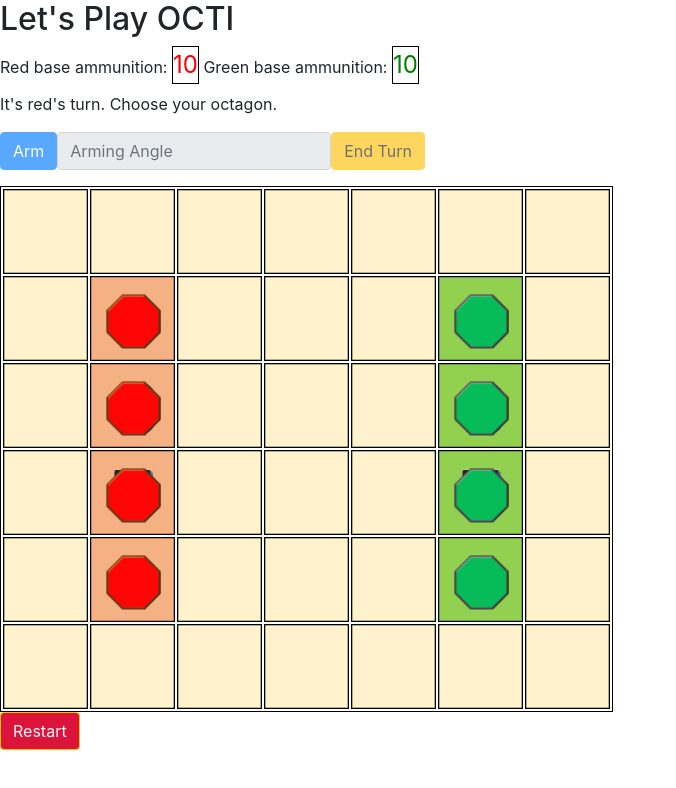
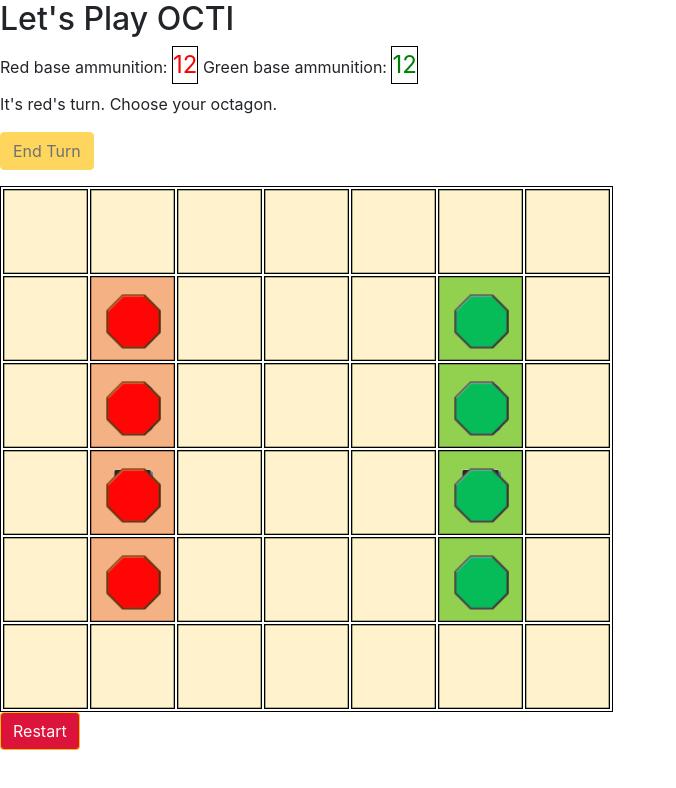
Before and after one commit to yosihezi/octi-angular, an Angular app: page / in a window 1280 px wide. Shown: the top 788 px of the page, without its empty margins (0-676 px from the left). Built offline with nearby package versions, Linux system fonts and the light colour scheme.

Commit message:
Select angle for prog by double click on pod's angle.
removing input angle by text.

```diff
--- a/src/app/app.component.html
+++ b/src/app/app.component.html
@@ -10,27 +10,6 @@
 <p>It's {{cur_base}}'s turn. {{ cur_guidance }} {{ cur_warning }}</p>
 <div class="form-group row">
   <div class="col-xs-2">""</div>
-  <div class="col-xs-5">
-    <button
-    [disabled]="chosen_cell === null ||
-                (!chosen_cell.octagon.can_arm) ||
-                cur_status != 'arm_or_first_move'"
-    (click)="armAngle(arming_angle.value)"
-    type="button" class="btn btn-primary">Arm</button>
-  </div>
-  <div class="col-xs-5">
-    <input #arming_angle
-      [disabled]="chosen_cell === null ||
-                  (!chosen_cell.octagon.can_arm) ||
-                  cur_status != 'arm_or_first_move'"
-      type="text"
-      class="form-control"
-      placeholder="Arming Angle"
-      aria-label="arming_angle"
-      aria-describedby="basic-addon1"
-      maxlength="3"
-      (keyup.enter)="armAngle(arming_angle.value)">
-  </div>
   <div class="col-xs-5">
     <button
     [disabled]="chosen_cell === null ||
@@ -47,6 +26,7 @@
     <td
       *ngFor="let cell of row; index as c"
       (click)="onCellPress(cell)"
+      (dblclick)="onCellDoubleClick(cell, $event)"
       style="background-image: url({{cell.bg_image_path}});"
     >
       <div *ngIf="(cell.octagon != null); else emptyCell" style="position: relative;">
@@ -59,7 +39,7 @@
         <img *ngIf="cell.octagon.base == 'red'"
           class="octagon" src="./assets/octagon_red.png" alt="red_octagon">
         <img *ngIf="cell.octagon.arms.get(0) === true"
-          class="dir_0" alt="arm_0_degree" src="./assets/dir_0.png">
+          class="dir_0" alt="   " src="./assets/dir_0.png">
         <img *ngIf="cell.octagon.arms.get(45) === true"
           class="dir_45" alt="arm_45_degree" src="./assets/dir_45.png">
         <img *ngIf="cell.octagon.arms.get(90) === true"
--- a/src/app/app.component.ts
+++ b/src/app/app.component.ts
@@ -22,8 +22,27 @@ export class AppComponent {
   possible_immediate_moves: Move[] = [];
   visited_cells: Cell[] = []; // to prevent never ending loops
 
+  // TODO: inject this in the CSS
+  podWidth = 55;
+  podHeight = 55;
+
   constructor() {
     this.reset();
+  }
+
+  onCellDoubleClick(cell: Cell, e){
+    console.log("Mouse position: x: " + e.offsetX + "y: " + e.offsetY);
+    let movedOffsetX: number = e.offsetX - this.podWidth / 2
+    let movedOffsetY: number = -(e.offsetY - this.podHeight / 2)
+    console.log("Moved position: x: " + movedOffsetX + "y: " + movedOffsetY);
+    let offsetAngleRad : number = Math.atan2(movedOffsetY, movedOffsetX);
+    let offsetDegrees : number = offsetAngleRad * (180/Math.PI);
+    console.log("Offset angle [degrees]: " + offsetDegrees);
+    // Assign angle to section of (360/8 = 45)
+    let sectionAngle: number = Math.round(offsetDegrees/(360/8))*(360/8);
+    console.log("Section angle [degrees]: " + sectionAngle);
+    let sectionAnglePositive : number = sectionAngle < 0 ? 360 + sectionAngle : sectionAngle;
+    this.armAngle(sectionAnglePositive);
   }
 
   onCellPress(cell: Cell) {
@@ -174,7 +193,7 @@ export class AppComponent {
     }
   }
 
-  armAngle(angle_string: string) {
+  armAngle(angle) {
     if ((this.cur_base == 'red' && this.board.red_remaining_arms == 0)
         ||
         (this.cur_base == 'green' && this.board.green_remaining_arms == 0)) {
@@ -182,7 +201,6 @@ export class AppComponent {
       return;
     }
 
-    let angle = parseInt(angle_string);
     let warning_msg = this.chosen_cell.octagon.addArm(angle)
 
     if (warning_msg == '') {
--- a/src/app/game/board.ts
+++ b/src/app/game/board.ts
@@ -5,8 +5,8 @@ import { Globals } from './globals';
 export class Board {
   cells: Cell[][] = [];
   octagons: Octagon[] = [];
-  green_remaining_arms = 10;
-  red_remaining_arms = 10;
+  green_remaining_arms = 12;
+  red_remaining_arms = 12;
 
   constructor(rows: number, columns: number) {
     for (let r = 0; r < rows; r++) {
```
Also changed, not shown: 1 other file (tests, documents, lock files or other folders).
